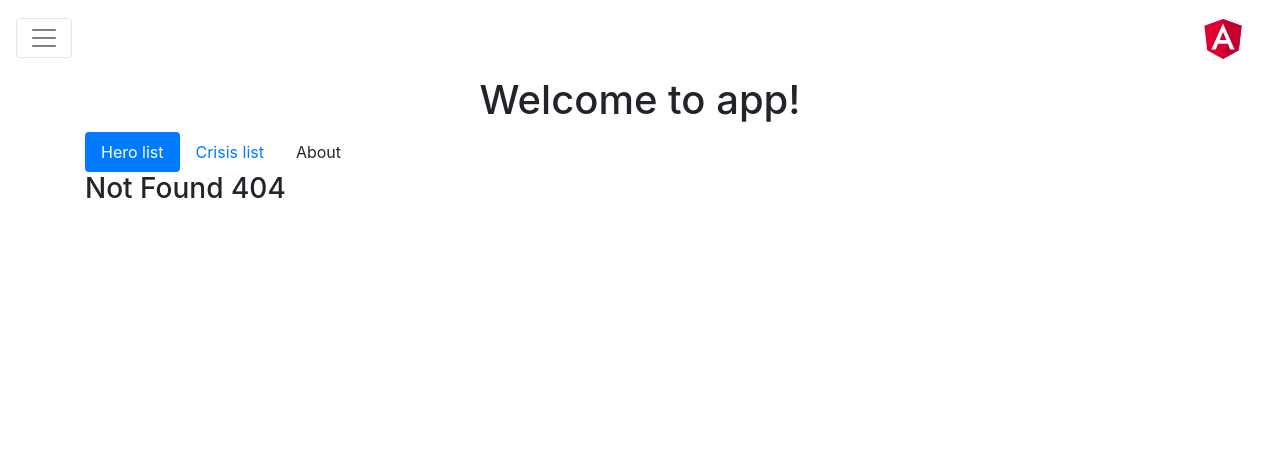
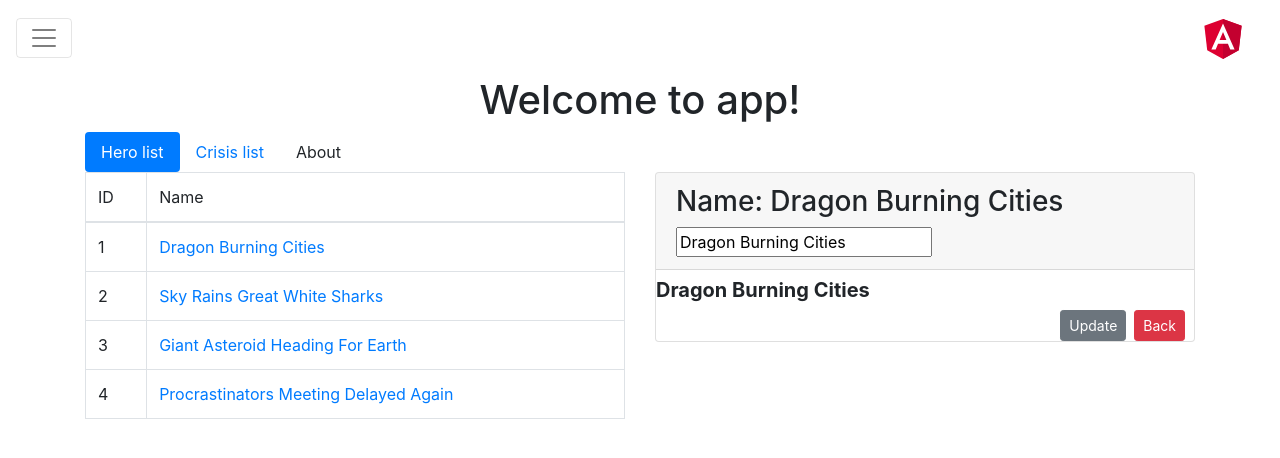
Before and after one commit to vuanhtu1993/Angular4, an Angular app: page /crisis-list/1 in a window 1280 px wide. Before the commit this address had no page. Shown: the top 458 px of the page. Built offline with nearby package versions, Linux system fonts and the light colour scheme.

Commit message:
1. Create completely CrisisComponent

```diff
--- a/src/app/app-routing/app-routing.module.ts
+++ b/src/app/app-routing/app-routing.module.ts
@@ -5,13 +5,16 @@ import {CrisisListComponent} from '../component/crisis-list/crisis-list.componen
 import {NotFoundComponent} from '../component/not-found/not-found.component';
 import {HomeComponent} from '../component/home/home.component';
 import {HeroDetailComponent} from '../component/hero-list/hero-detail/hero-detail.component';
+import {CrisisDetailComponent} from '../component/crisis-list/crisis-detail/crisis-detail.component';
 
 const routes: Routes = [
   {path: '', component: HomeComponent},
   {path: 'hero-list', component: HeroListComponent, children: [
     {path: ':id', component: HeroDetailComponent}
   ]},
-  {path: 'crisis-list', component: CrisisListComponent},
+  {path: 'crisis-list', component: CrisisListComponent, children: [
+    {path: ':id', component: CrisisDetailComponent}
+  ]},
   {path: '**', component: NotFoundComponent},
 ];
 @NgModule({
--- /dev/null
+++ b/src/app/component/crisis-list/crisis-detail/crisis-detail.component.html
@@ -0,0 +1,11 @@
+<div class="card card-block">
+  <div class="card-header">
+    <h3>Name: {{crisis.name}}</h3>
+    <input type="text" [(ngModel)]="crisis.name">
+  </div>
+  <h5 class="mt-2"><b>{{crisis.name}}</b></h5>
+  <div class="row justify-content-end">
+    <button class="btn btn-secondary btn-sm mr-2" (click)="onClickUpdate()">Update</button>
+    <a routerLink="/hero-list" class="btn btn-danger btn-sm mr-4">Back</a>
+  </div>
+</div>
--- /dev/null
+++ b/src/app/component/crisis-list/crisis-detail/crisis-detail.component.ts
@@ -0,0 +1,20 @@
+import { Component, OnInit } from '@angular/core';
+import {ActivatedRoute} from '@angular/router';
+import {CrisisService} from '../crisis.service';
+
+@Component({
+  selector: 'app-crisis-detail',
+  templateUrl: './crisis-detail.component.html',
+  styleUrls: ['./crisis-detail.component.css']
+})
+export class CrisisDetailComponent implements OnInit {
+  crisis;
+  constructor(private route: ActivatedRoute,
+              private crisisService: CrisisService) { }
+
+  ngOnInit() {
+    this.route.params.subscribe((param) => {
+      this.crisis = this.crisisService.getCrisis(Number(param.id));
+    });
+  }
+}
--- a/src/app/component/crisis-list/crisis-list.component.html
+++ b/src/app/component/crisis-list/crisis-list.component.html
@@ -1,3 +1,21 @@
-<p>
-  crisis-list works!
-</p>
+<div class="row">
+  <div class="col-sm-6">
+    <table class="table table-bordered">
+      <thead>
+      <tr>
+        <td>ID</td>
+        <td>Name</td>
+      </tr>
+      </thead>
+      <tbody>
+      <tr *ngFor="let crisis of crisises">
+        <td>{{crisis.id}}</td>
+        <td><a routerLink="{{crisis.id}}">{{crisis.name}}</a></td>
+      </tr>
+      </tbody>
+    </table>
+  </div>
+  <div class="col-sm-6">
+    <router-outlet></router-outlet>
+  </div>
+</div>
--- a/src/app/component/crisis-list/crisis-list.component.ts
+++ b/src/app/component/crisis-list/crisis-list.component.ts
@@ -1,17 +1,22 @@
 import { Component, OnInit } from '@angular/core';
 import {CrisisService} from './crisis.service';
+import {ActivatedRoute} from '@angular/router';
 
 @Component({
   selector: 'app-crisis-list',
   templateUrl: './crisis-list.component.html',
   styleUrls: ['./crisis-list.component.css'],
-  providers: [CrisisService],
+  providers: [],
 })
 export class CrisisListComponent implements OnInit {
-
-  constructor() { }
+  crisises;
+  constructor(private crisisService: CrisisService,
+              private route: ActivatedRoute) { }
 
   ngOnInit() {
+    this.getCrisises();
   }
-
+  getCrisises() {
+    this.crisises =  this.crisisService.getCrisises();
+  }
 }
--- a/src/app/component/crisis-list/crisis.service.ts
+++ b/src/app/component/crisis-list/crisis.service.ts
@@ -4,6 +4,15 @@ import {CRISIS, Crisis} from './crisis';
 @Injectable()
 export class CrisisService {
   constructor() {
-    console.log(CRISIS);
+  }
+
+  getCrisises() {
+    return CRISIS;
+  }
+
+  getCrisis(id) {
+    return CRISIS.find((crisis) => {
+      return crisis.id === id;
+    });
   }
 }
```
Also changed, not shown: src/app/component/crisis-list/crisis.module.ts (+7 -3 lines), src/app/component/crisis-list/crisis-detail/crisis-detail.component.css (added), 1 other file (tests, documents, lock files or other folders).
